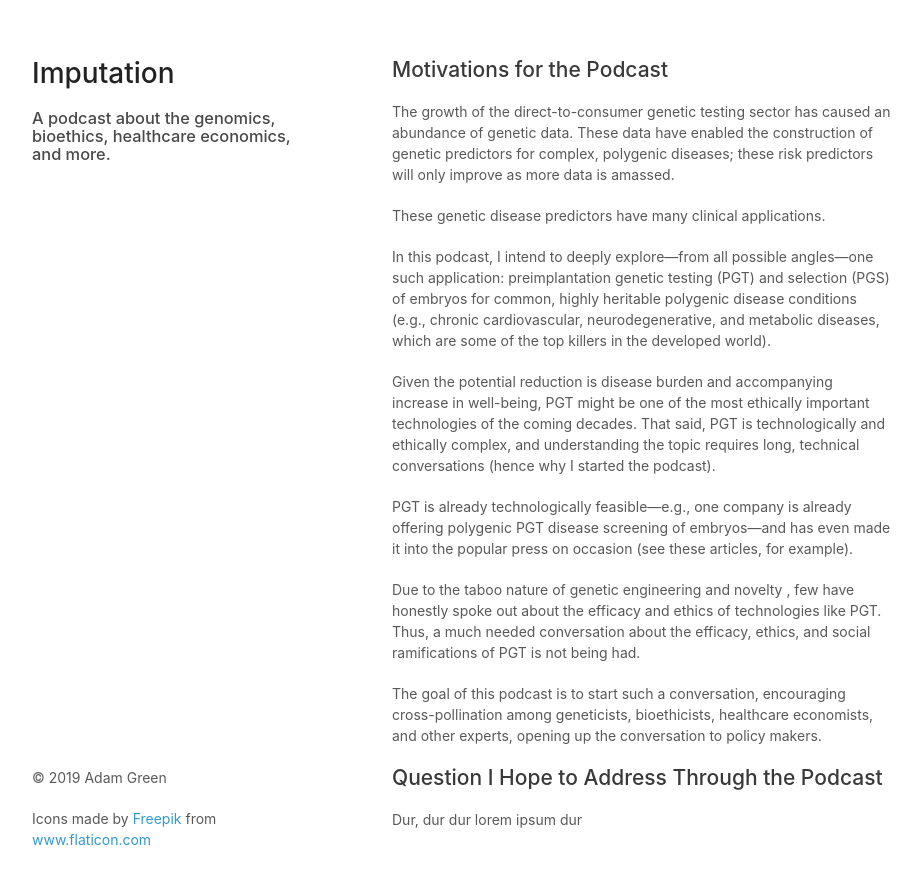
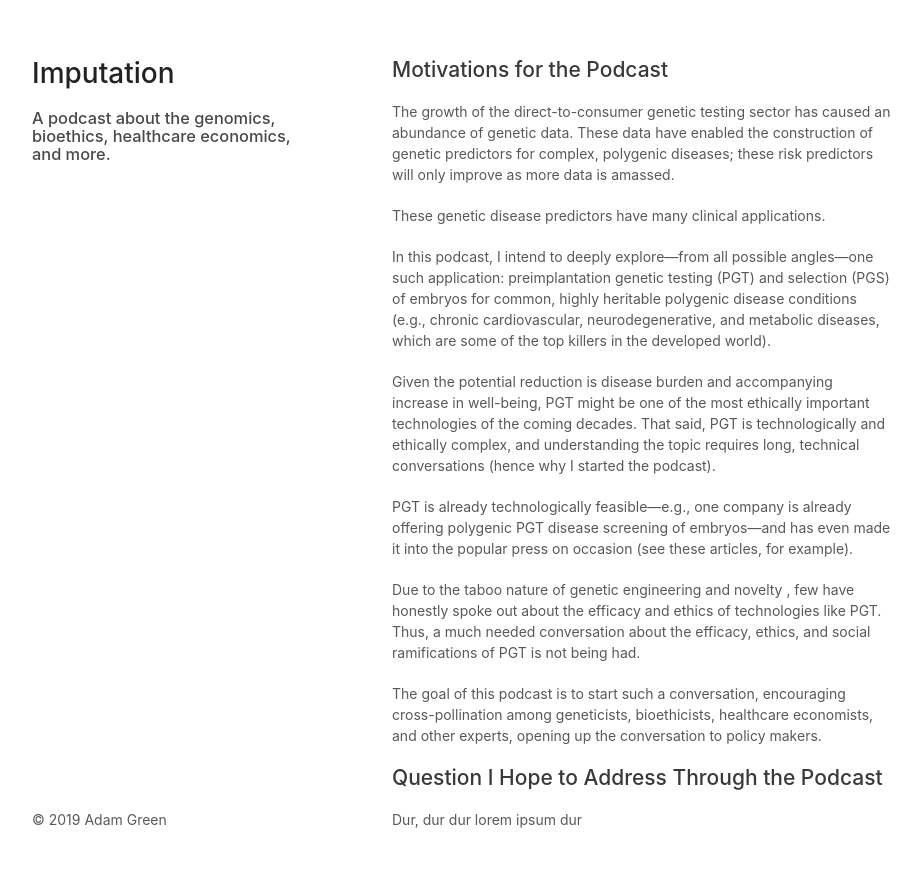
Before and after one commit to adamlgreen/adamlgreen.github.io, a Jekyll site: the page index.html, which Jekyll copies as it is, in a window 1280 px wide. Shown: the top 884 px of the page, without its empty margins (178-1099 px from the left). Built offline with Jekyll 4.4.1, drawn with Linux system fonts in a browser that asks for light colours.

Commit message:
Update index.html

```diff
--- a/index.html
+++ b/index.html
@@ -42,8 +42,7 @@
       </section>
       <footer>
         <p>&copy; 2019 Adam Green</p>
-	 <div>Icons made by <a href="https://www.flaticon.com/authors/freepik" title="Freepik">Freepik</a> from <a href="https://www.flaticon.com/"         title="Flaticon">www.flaticon.com</a></div>
-      </footer>
+ 	</footer>
     </div>
     <script src="javascripts/scale.fix.js"></script>
   </body>
```
